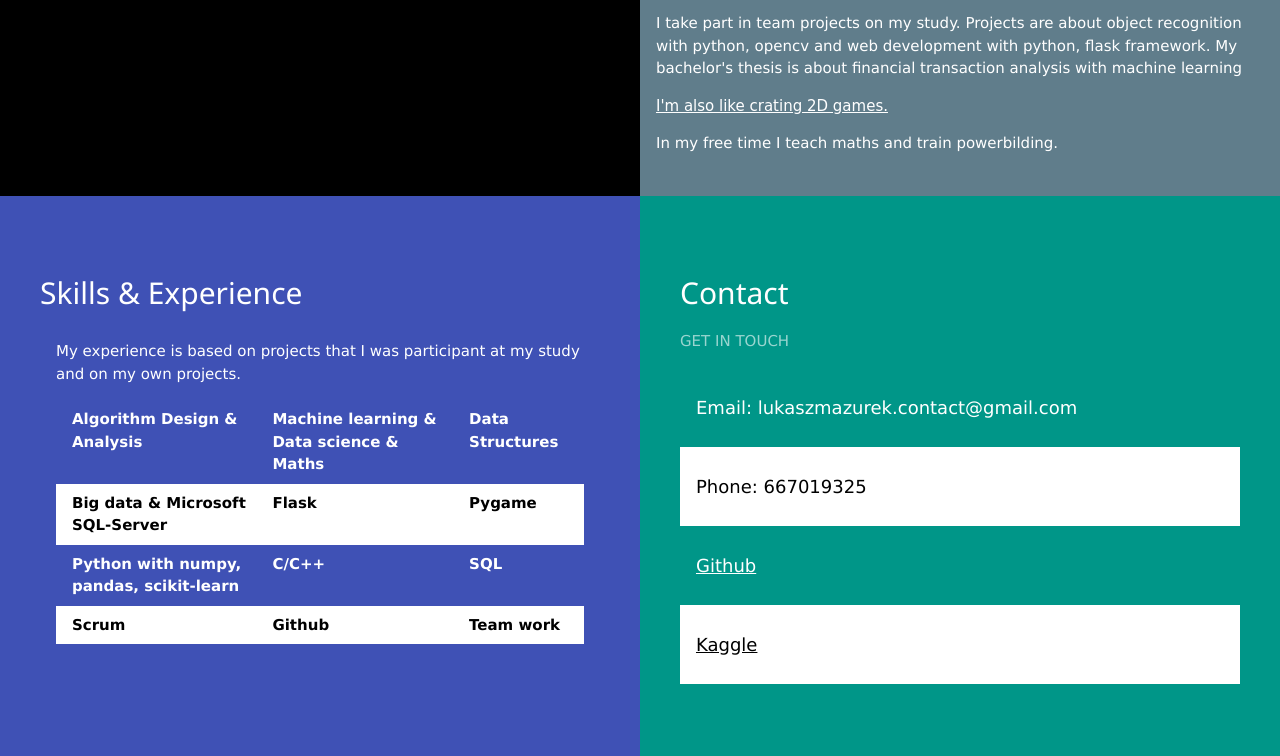
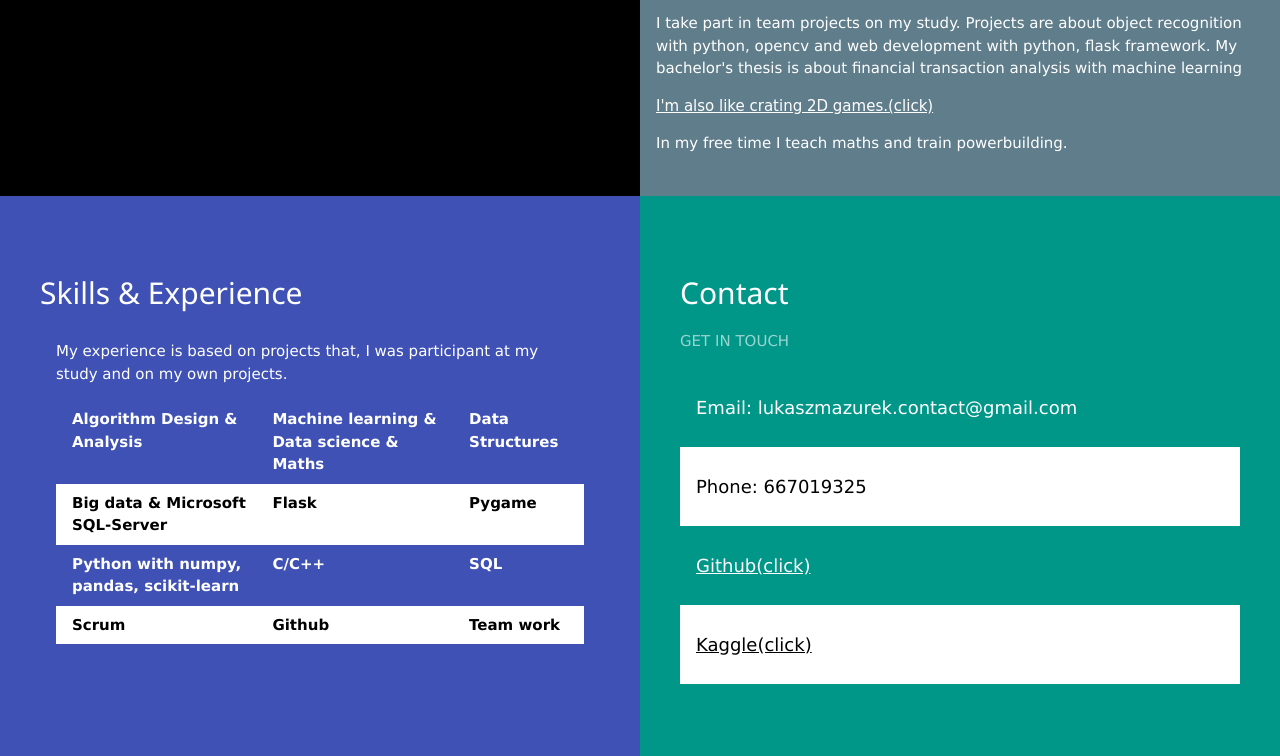
Before and after one commit to LukaszMazurek/lukaszmazurek.github.io, a plain HTML site: page index.html in a window 1280 px wide. Shown: the part 504-1260 px from the top of the page. Drawn offline with nearby package versions, Linux system fonts and the light colour scheme.

Commit message:
Update index.html

```diff
--- a/index.html
+++ b/index.html
@@ -35,8 +35,8 @@
                     web development with python, flask framework. My bachelor's thesis is about financial transaction
                     analysis with machine learning</p>
                 <a href="https://github.com/LukaszMazurek" target="_blank"><p style="font-family:cursive;"> I'm also like crating 2D
-                    games.</p></a>
-                <p>In my free time I teach maths and train powerbilding.</p>
+                    games.(click)</p></a>
+                <p>In my free time I teach maths and train powerbuilding.</p>
             </div>
         </div>
     </div>
@@ -70,7 +70,7 @@
                         <th>Team work</th>
                     </tr>
                     <div class="w3-left-align w3-padding-normal">
-                        <p>My experience is based on projects that I was participant at my study and on my own
+                        <p>My experience is based on projects that, I was participant at my study and on my own
                             projects.</p>
                     </div>
 
@@ -91,10 +91,10 @@
                     <td><p style="font-size: large;"> Phone: 667019325</p></td>
                 </tr>
                 <tr>
-                    <td><a href="https://github.com/LukaszMazurek" target="_blank"><p style="font-size: large;"> Github</p></a></td>
+                    <td><a href="https://github.com/LukaszMazurek" target="_blank"><p style="font-size: large;"> Github(click)</p></a></td>
                 </tr>
                 <tr class="w3-white">
-                    <td><a href="https://www.kaggle.com/ukaszmazurek" target="_blank"><p style="font-size: large;"> Kaggle</p></a></td>
+                    <td><a href="https://www.kaggle.com/ukaszmazurek" target="_blank"><p style="font-size: large;"> Kaggle(click)</p></a></td>
                 </tr>
             </table>
         </div>
@@ -103,9 +103,9 @@
 
 
 <!-- Footer -->
-<!--<footer class="w3-container w3-black w3-padding-16">
+<footer class="w3-container w3-black w3-padding-16">
   <p>Powered by <a href="https://www.w3schools.com/w3css/default.asp" target="_blank">w3.css</a></p>
-</footer>-->
+</footer>
 
 </body>
 </html>
```
